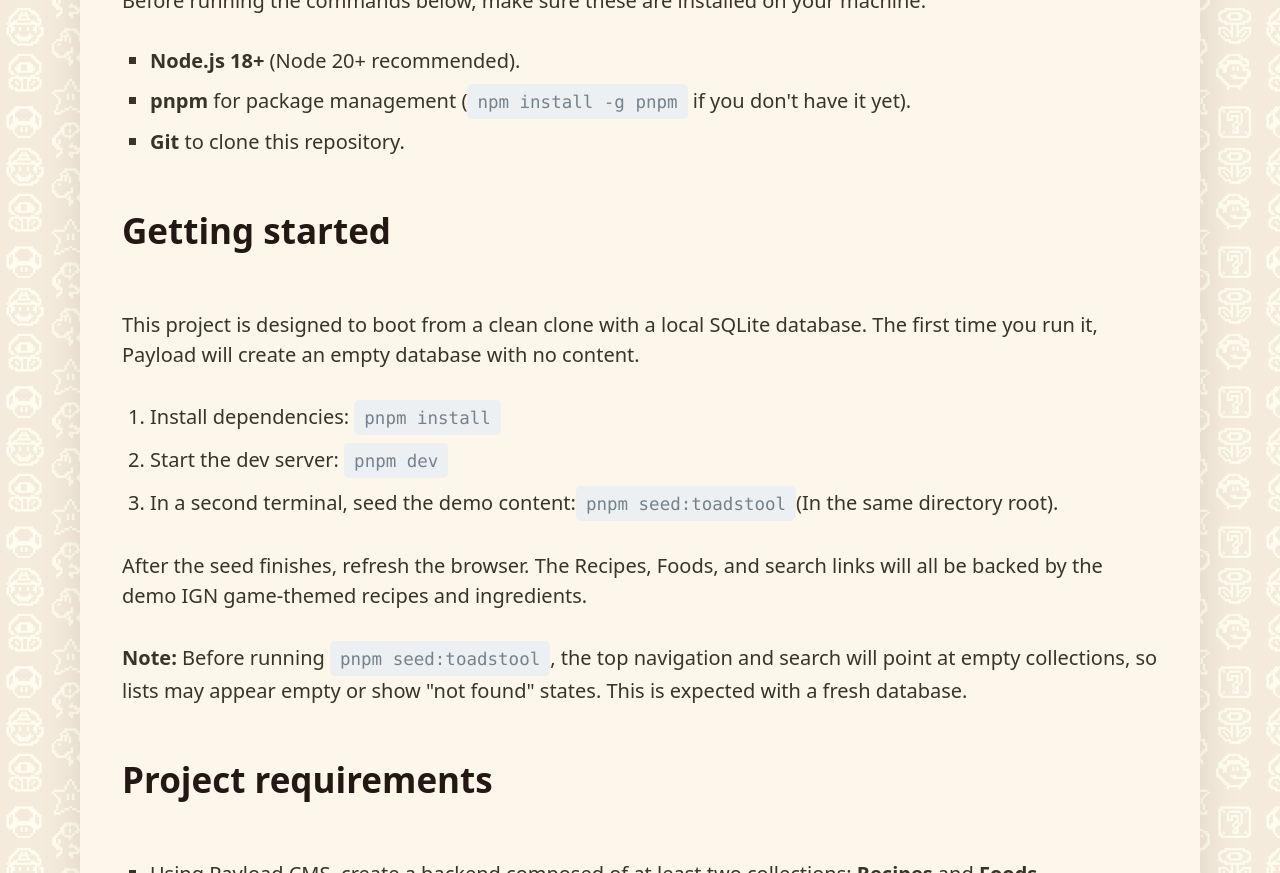
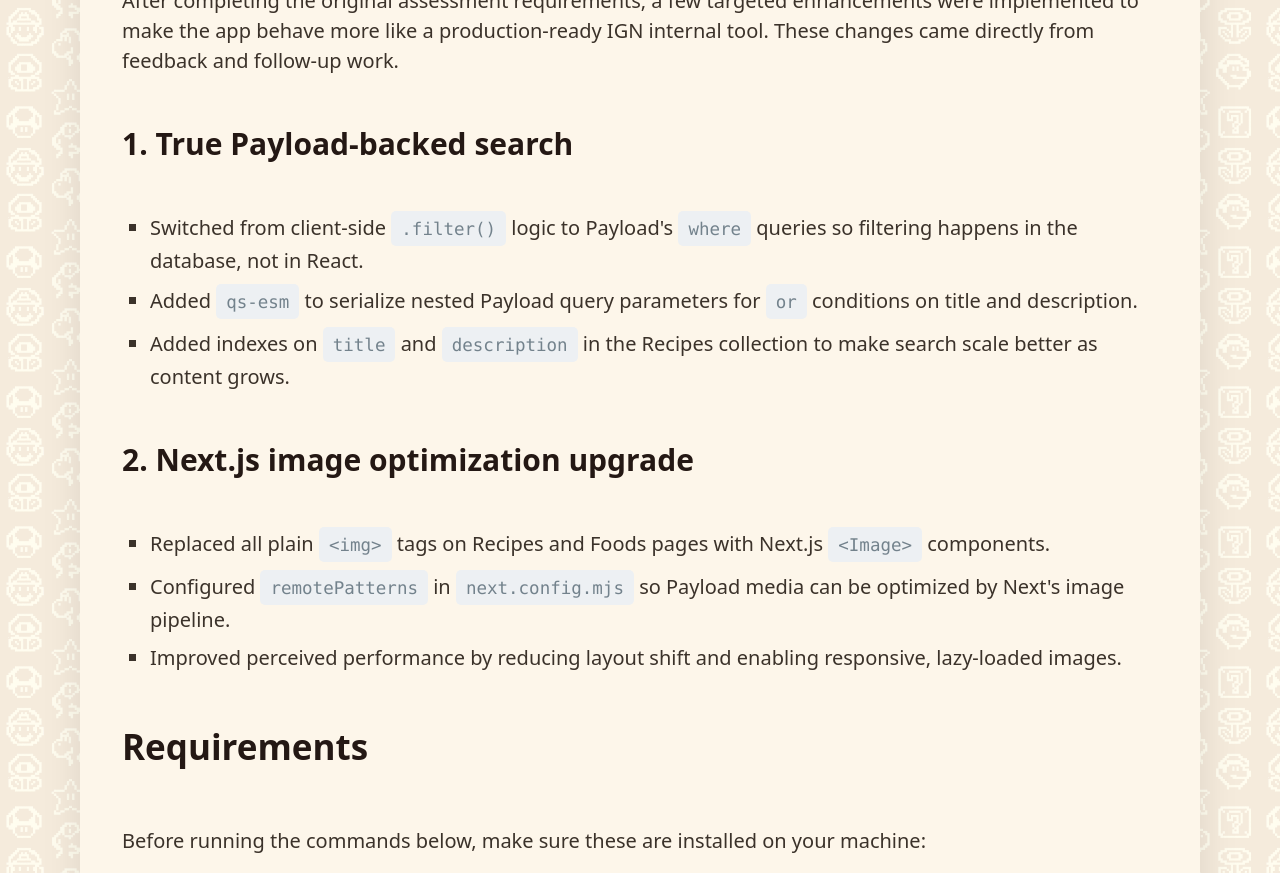
Before and after one commit to danielvchew/ign-recipes-payload, a Next.js app: page / in a window 1280 px wide. Shown: the part 740-1613 px from the top of the page. Built offline with nearby package versions, Linux system fonts and the light colour scheme.

Commit message:
Document project improvements

```diff
--- a/src/app/(frontend)/page.tsx
+++ b/src/app/(frontend)/page.tsx
@@ -14,6 +14,48 @@ export default function HomePage() {
           It&apos;s designed to show how editors can manage recipes and ingredients in Payload while
           the frontend stays fast, simple, and on brand.
         </p>
+
+        {/* Post-project improvements */}
+        <section className="home-section">
+          <h2>Post-project improvements</h2>
+          <p>
+            After completing the original assessment requirements, a few targeted enhancements were
+            implemented to make the app behave more like a production-ready IGN internal tool. These
+            changes came directly from feedback and follow-up work.
+          </p>
+
+          <h3>1. True Payload-backed search</h3>
+          <ul>
+            <li>
+              Switched from client-side <code>.filter()</code> logic to Payload&apos;s{' '}
+              <code>where</code> queries so filtering happens in the database, not in React.
+            </li>
+            <li>
+              Added <code>qs-esm</code> to serialize nested Payload query parameters for{' '}
+              <code>or</code> conditions on title and description.
+            </li>
+            <li>
+              Added indexes on <code>title</code> and <code>description</code> in the Recipes
+              collection to make search scale better as content grows.
+            </li>
+          </ul>
+
+          <h3>2. Next.js image optimization upgrade</h3>
+          <ul>
+            <li>
+              Replaced all plain <code>&lt;img&gt;</code> tags on Recipes and Foods pages with
+              Next.js <code>&lt;Image&gt;</code> components.
+            </li>
+            <li>
+              Configured <code>remotePatterns</code> in <code>next.config.mjs</code> so Payload
+              media can be optimized by Next&apos;s image pipeline.
+            </li>
+            <li>
+              Improved perceived performance by reducing layout shift and enabling responsive,
+              lazy-loaded images.
+            </li>
+          </ul>
+        </section>
 
         {/* Requirements */}
         <section className="home-section">
```
Also changed, not shown: 1 other file (tests, documents, lock files or other folders).
